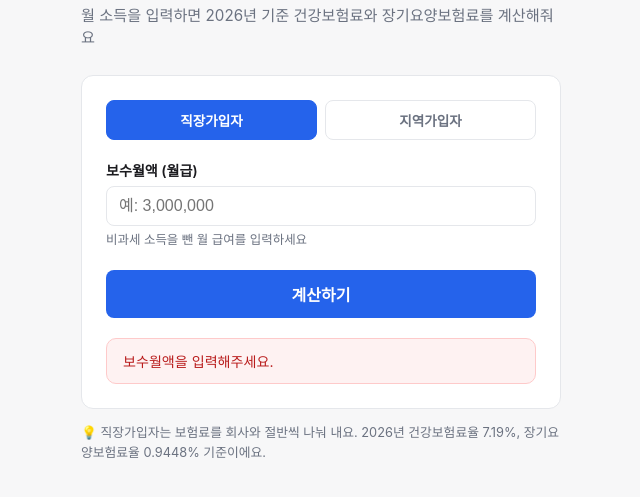
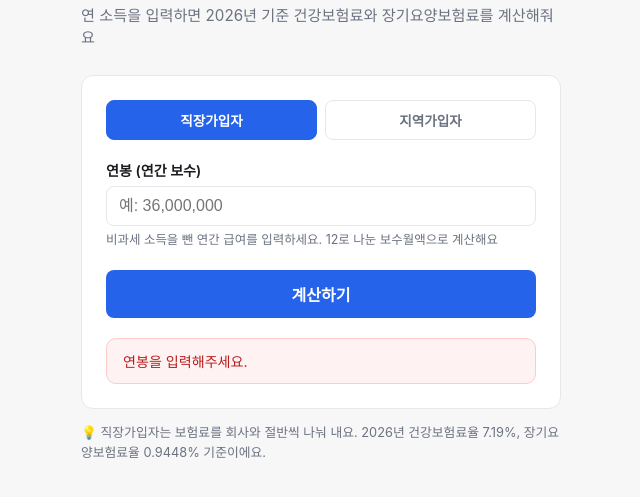
Before and after one commit to ehdqkd616/Multi-tools, a plain HTML site: page tools/health-insurance-calculator.html in a window 1280 px wide. Both pictures are taken after a click on the button "계산하기". Shown: the part 119-616 px from the top of the page, without its empty margins (319-959 px from the left). Drawn offline with Linux system fonts and the light colour scheme.

Commit message:
건강보험료 계산기 입력을 연 소득 기준으로 변경
Co-Authored-By: Claude Opus 5.5 <noreply@anthropic.com>

```diff
--- a/tools/health-insurance-calculator.html
+++ b/tools/health-insurance-calculator.html
@@ -10,7 +10,7 @@
   <div class="page">
     <a class="back-link" href="../index.html">&larr; 목록으로</a>
     <h1>🏥 건강보험료 계산기</h1>
-    <p class="subtitle">월 소득을 입력하면 2026년 기준 건강보험료와 장기요양보험료를 계산해줘요</p>
+    <p class="subtitle">연 소득을 입력하면 2026년 기준 건강보험료와 장기요양보험료를 계산해줘요</p>
 
     <div class="card">
       <div class="mode-toggle" id="modeToggle">
@@ -61,18 +61,18 @@
 
     const MODE_CONFIG = {
       employee: {
-        label: '보수월액 (월급)',
-        placeholder: '예: 3,000,000',
-        hint: '비과세 소득을 뺀 월 급여를 입력하세요',
-        errorMessage: '보수월액을 입력해주세요.',
+        label: '연봉 (연간 보수)',
+        placeholder: '예: 36,000,000',
+        hint: '비과세 소득을 뺀 연간 급여를 입력하세요. 12로 나눈 보수월액으로 계산해요',
+        errorMessage: '연봉을 입력해주세요.',
         resultLabel: '월 납부액 (본인 부담)',
         footnote: '💡 직장가입자는 보험료를 회사와 절반씩 나눠 내요. 2026년 건강보험료율 7.19%, 장기요양보험료율 0.9448% 기준이에요.',
       },
       regional: {
-        label: '소득월액 (월 소득)',
-        placeholder: '예: 2,500,000',
-        hint: '사업·이자·배당·연금 등 연간 소득을 12로 나눈 금액을 입력하세요',
-        errorMessage: '소득월액을 입력해주세요.',
+        label: '연 소득',
+        placeholder: '예: 30,000,000',
+        hint: '사업·이자·배당·연금 등 연간 소득을 입력하세요. 12로 나눈 소득월액으로 계산해요',
+        errorMessage: '연 소득을 입력해주세요.',
         resultLabel: '월 납부액 (소득분)',
         footnote: '💡 지역가입자는 보험료 전액을 본인이 내요. 실제 고지액에는 재산(주택·토지 등)분 보험료가 더해지므로, 여기서는 소득분만 계산해요.',
       },
@@ -140,10 +140,12 @@
 
       resultValue.textContent = formatWon(health + ltc);
       breakdownText.innerHTML =
+        '보수월액: ' + formatWon(income) + '<br />' +
         '건강보험료 (3.595%): ' + formatWon(health) + limit + '<br />' +
         '장기요양보험료: ' + formatWon(ltc) + '<br />' +
         '회사 부담분: ' + formatWon(health + ltc) + '<br />' +
-        '합계 (본인 + 회사): ' + formatWon((health + ltc) * 2);
+        '합계 (본인 + 회사): ' + formatWon((health + ltc) * 2) + '<br />' +
+        '연간 본인 부담액: ' + formatWon((health + ltc) * 12);
     }
 
     function calcRegional(income) {
@@ -154,17 +156,19 @@
 
       resultValue.textContent = formatWon(health + ltc);
       breakdownText.innerHTML =
+        '소득월액: ' + formatWon(income) + '<br />' +
         '건강보험료 (7.19%): ' + formatWon(health) + limit + '<br />' +
         '장기요양보험료: ' + formatWon(ltc) + '<br />' +
         '연간 납부액: ' + formatWon((health + ltc) * 12);
     }
 
     function calculate() {
-      const income = parseFloat(incomeInput.value.replace(/,/g, ''));
+      const annual = parseFloat(incomeInput.value.replace(/,/g, ''));
+      const income = annual / 12; // 월 기준 금액
 
       errorBox.classList.remove('visible');
 
-      if (isNaN(income)) {
+      if (isNaN(annual)) {
         showError(MODE_CONFIG[mode].errorMessage);
         return;
       }
```
Also changed, not shown: index.html (+1 -1 lines).
